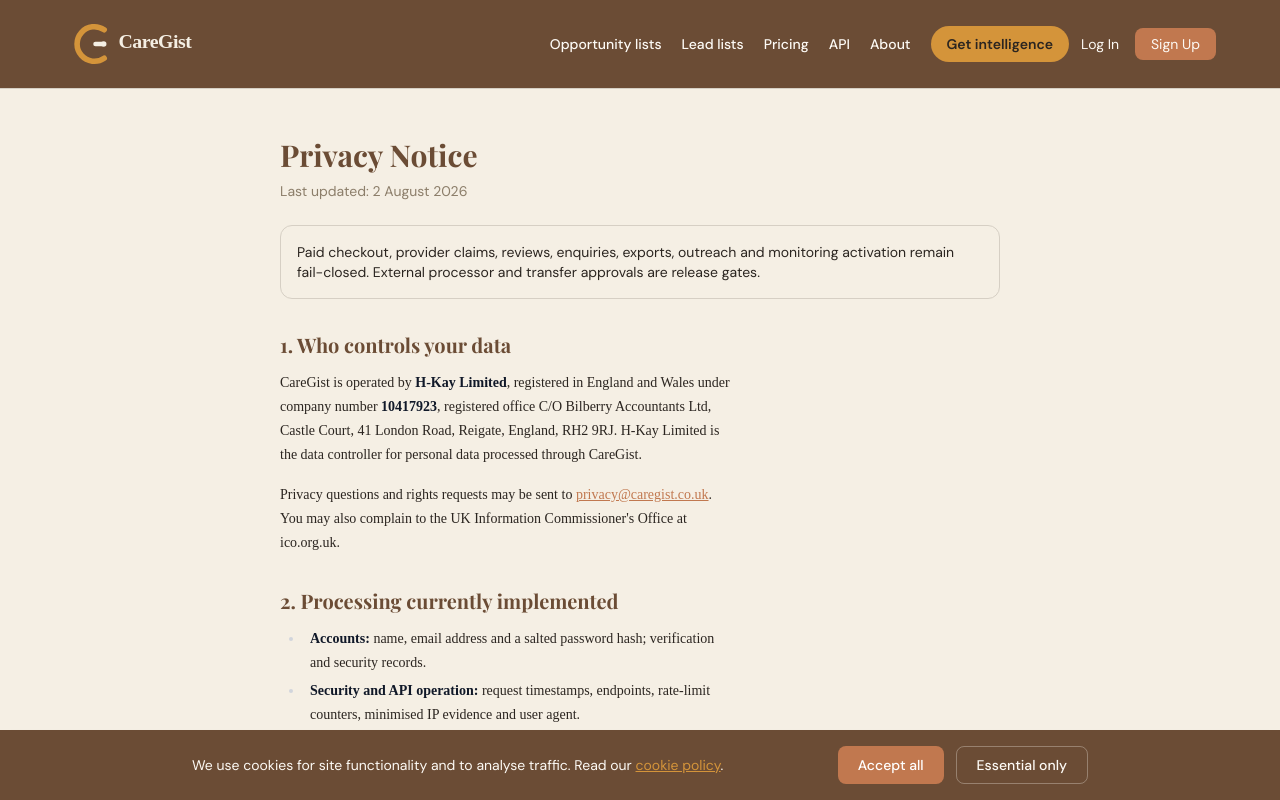
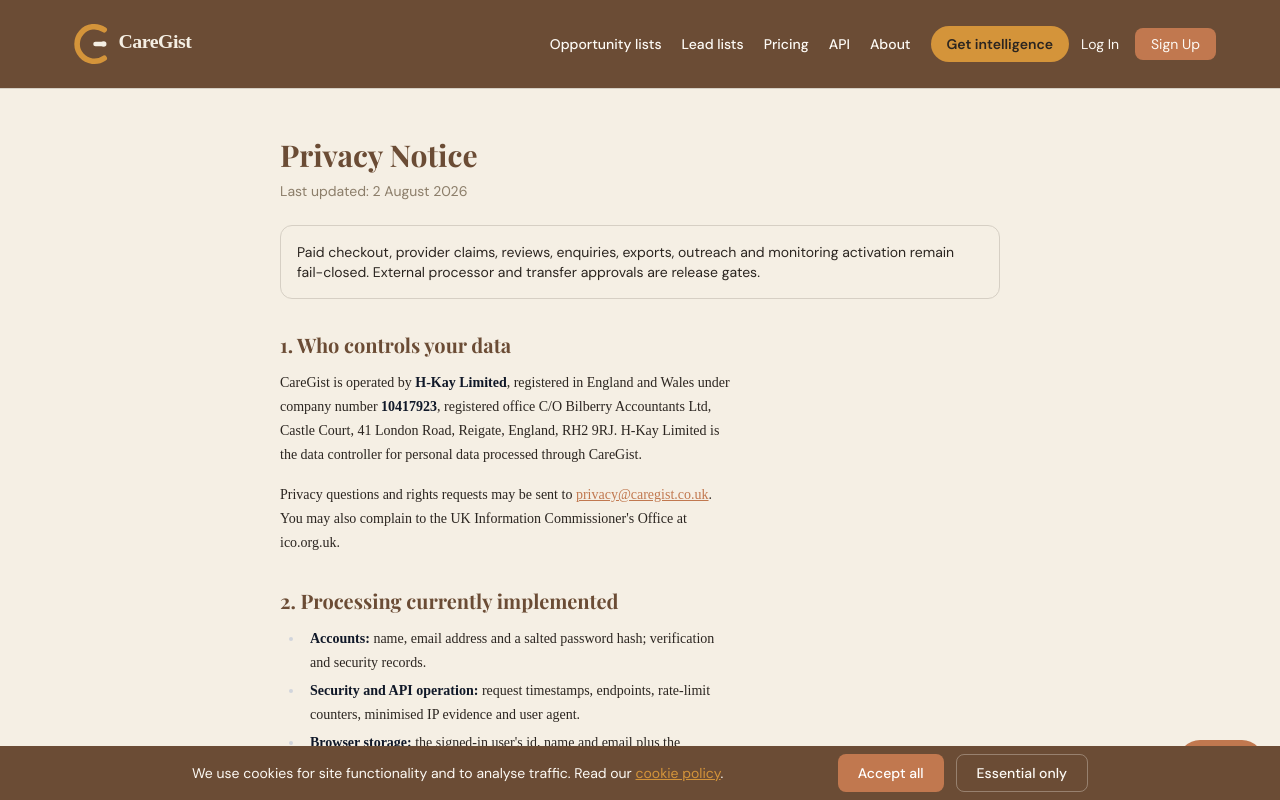
Before and after one commit to sapopo93/caregist, a Next.js app in the folder frontend/: page /privacy in a window 1280 px wide. Shown: the top 800 px of the page. Built offline with nearby package versions, Linux system fonts and the light colour scheme; no server answers.

Commit message:
fix(signup): keep consent clear of primary action

```diff
--- a/frontend/components/CookieConsent.tsx
+++ b/frontend/components/CookieConsent.tsx
@@ -56,9 +56,9 @@
       ref={bannerRef}
       role="dialog"
       aria-label="Cookie choices"
-      className="fixed bottom-0 left-0 right-0 z-50 bg-bark text-cream px-6 py-4 shadow-lg print:hidden"
+      className="fixed bottom-0 left-0 right-0 z-50 bg-bark text-cream px-4 py-2 shadow-lg print:hidden"
     >
-      <div className="max-w-4xl mx-auto flex flex-col sm:flex-row items-start sm:items-center gap-4">
+      <div className="max-w-4xl mx-auto flex flex-col sm:flex-row items-start sm:items-center gap-3">
         <div className="flex-1 text-sm">
           <p>
             We use cookies for site functionality and to analyse traffic.
```
Also changed, not shown: 1 other file (tests, documents, lock files or other folders).
